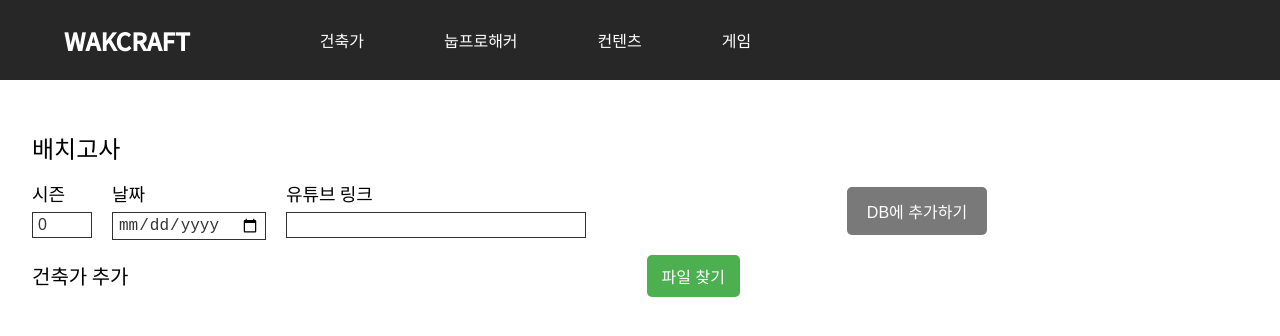
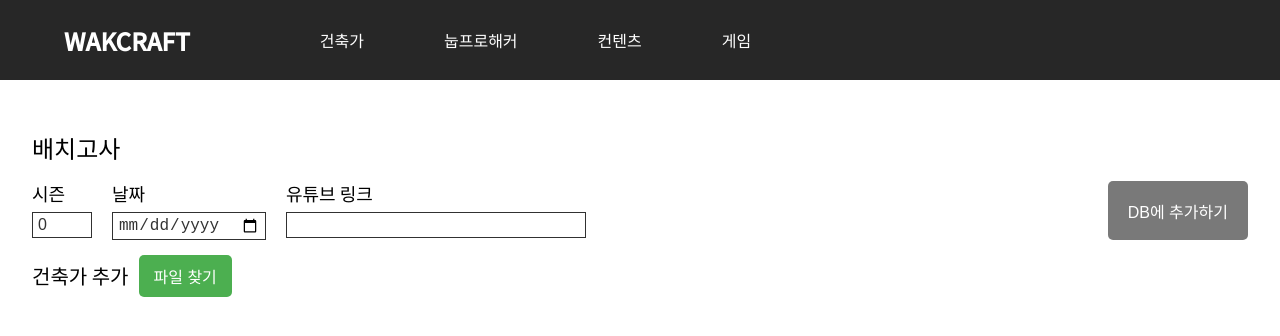
Before and after one commit to yewonJin/wakcraft-v1, a Next.js app: page /admin/placementTest in a window 1280 px wide. Shown: the top 336 px of the page. Built offline with nearby package versions, Linux system fonts and the light colour scheme.

Commit message:
[UPDATE] clean up

```diff
--- a/src/components/Common/Button.tsx
+++ b/src/components/Common/Button.tsx
@@ -20,7 +20,7 @@ const ButtonBox = styled.button<ButtonStyleType>`
    background-color: ${props => props.backgroundColor || '#4caf50'};
    color: ${props => props.color || 'white'};
    padding: ${props => props.padding || '12px 0px'};
-   margin: ${props => props.margin || 'auto'};
+   margin: ${props => props.margin || ''};
    font-size: ${props => props.fontSize || '16px'};
 
    :hover {
--- a/src/components/Storage/ImageList.tsx
+++ b/src/components/Storage/ImageList.tsx
@@ -18,7 +18,7 @@ const Item = styled.li`
    list-style: none;
    aspect-ratio: 16/9;
 
-   :hover{
+   :hover {
       cursor: pointer;
    }
 
```
